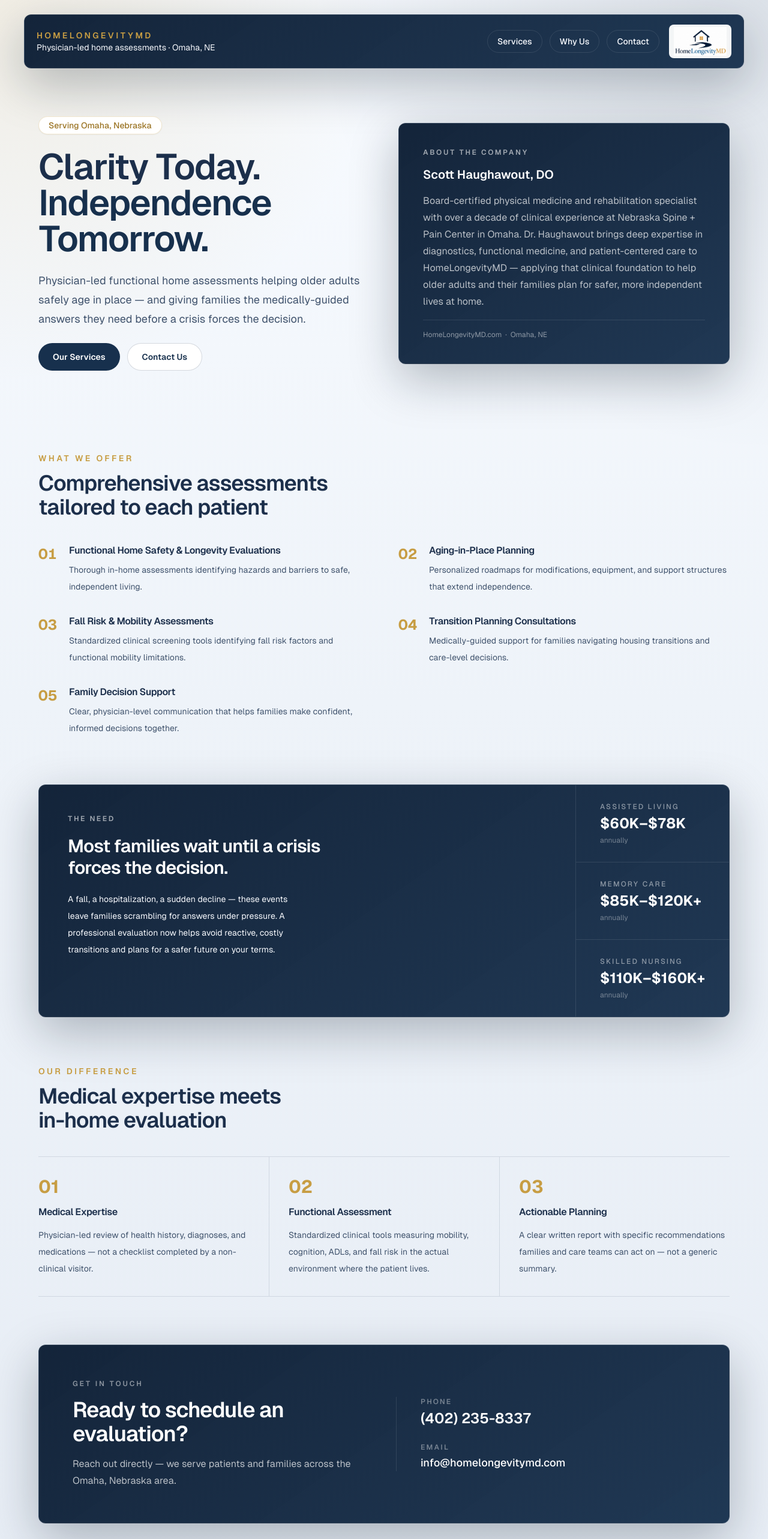
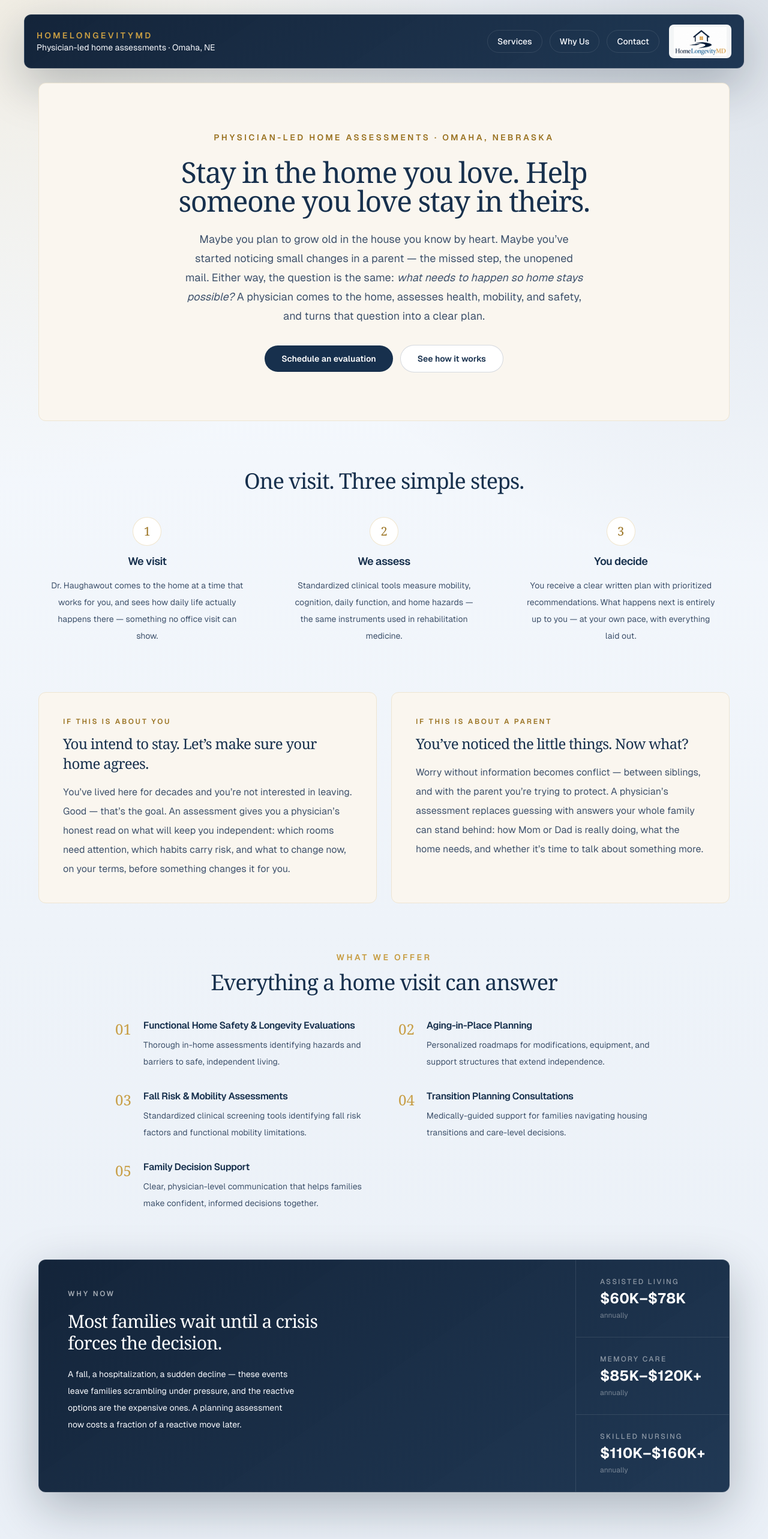
Before and after one commit to Garhaughawout/HomeLongevityMD, a Next.js app: page / in a window 1280 px wide. Shown: the top 2566 px of the page at 60% size. Built offline with nearby package versions, Linux system fonts and the light colour scheme; no server answers.

Commit message:
edit landing page Ui

```diff
--- a/app/globals.css
+++ b/app/globals.css
@@ -111,4 +111,13 @@
 			rgba(23, 48, 77, 0.02)
 		);
 	}
+
+	.font-display-serif {
+		font-family: Georgia, "Times New Roman", Times, serif;
+	}
+
+	.warm-panel {
+		background: #faf6ef;
+		border: 1px solid #eee5d2;
+	}
 }
--- a/features/marketing/landing/components/landing-page.tsx
+++ b/features/marketing/landing/components/landing-page.tsx
@@ -8,83 +8,135 @@
 export function LandingPage() {
 	return (
 		<SiteFrame>
-			{/* ── Hero — full-width text, two-column at lg ── */}
-			<section className="grid gap-12 py-6 lg:grid-cols-2 lg:items-center lg:py-14">
-				<div className="space-y-6">
-					<span className="inline-flex items-center rounded-full border border-[color:var(--accent-soft-border)] bg-white px-4 py-1 text-sm font-medium text-[color:var(--accent-strong)] shadow-sm">
-						Serving Omaha, Nebraska
-					</span>
-					<h1 className="text-5xl font-semibold leading-tight text-balance sm:text-6xl">
-						Clarity Today.{" "}
-						<span className="text-[color:var(--navy)]">
-							Independence Tomorrow.
-						</span>
+			{/* ── Hero — warm, centered, speaks to both audiences ── */}
+			<section className="warm-panel rounded-xl px-6 py-14 text-center sm:px-12 lg:py-20">
+				<p className="text-sm font-semibold uppercase tracking-[0.24em] text-[color:var(--accent-strong)]">
+					Physician-led home assessments · Omaha, Nebraska
+				</p>
+				<h1 className="font-display-serif mx-auto mt-6 max-w-3xl text-balance text-4xl leading-tight text-[color:var(--navy)] sm:text-5xl">
+					Stay in the home you love. Help someone you love stay in
+					theirs.
 				</h1>
-					<p className="text-lg leading-8 text-[color:var(--muted-strong)]">
-						Physician-led functional home assessments helping older
-						adults safely age in place — and giving families the
-						medically-guided answers they need before a crisis
-						forces the decision.
+				<p className="mx-auto mt-6 max-w-2xl text-lg leading-8 text-[color:var(--muted-strong)]">
+					Maybe you plan to grow old in the house you know by heart.
+					Maybe you&rsquo;ve started noticing small changes in a parent
+					— the missed step, the unopened mail. Either way, the
+					question is the same: <em>what needs to happen so home stays
+					possible?</em> A physician comes to the home, assesses
+					health, mobility, and safety, and turns that question into a
+					clear plan.
 				</p>
-					<div className="flex flex-col gap-3 sm:flex-row">
+				<div className="mt-8 flex flex-col items-center justify-center gap-3 sm:flex-row">
 					<Link
-							href="#services"
-							className="inline-flex items-center justify-center rounded-full bg-[color:var(--navy)] px-6 py-3 text-sm font-semibold text-white transition hover:bg-[color:var(--ink)]"
+						href="#contact"
+						className="inline-flex items-center justify-center rounded-full bg-[color:var(--navy)] px-7 py-3 text-sm font-semibold text-white transition hover:bg-[color:var(--ink)]"
 					>
-							Our Services
+						Schedule an evaluation
 					</Link>
 					<Link
-							href="#contact"
-							className="inline-flex items-center justify-center rounded-full border border-[color:var(--navy-soft-border)] bg-white px-6 py-3 text-sm font-semibold text-[color:var(--navy)] transition hover:border-[color:var(--accent)] hover:text-[color:var(--navy-strong)]"
+						href="#how-it-works"
+						className="inline-flex items-center justify-center rounded-full border border-[color:var(--navy-soft-border)] bg-white px-7 py-3 text-sm font-semibold text-[color:var(--navy)] transition hover:border-[color:var(--accent)]"
 					>
-							Contact Us
+						See how it works
 					</Link>
-					</div>
-				</div>
-
-				<div className="navy-panel rounded-xl p-10 space-y-4">
-					<p className="text-xs font-semibold uppercase tracking-[0.22em] text-white/60">
-						About the Company
-					</p>
-					<p className="text-xl font-semibold leading-snug text-white">
-						Scott Haughawout, DO
-					</p>
-					<p className="text-md text-white/70 leading-7">
-						Board-certified physical medicine and rehabilitation
-						specialist with over a decade of clinical experience at
-						Nebraska Spine + Pain Center in Omaha. Dr. Haughawout
-						brings deep expertise in diagnostics, functional
-						medicine, and patient-centered care to HomeLongevityMD —
-						applying that clinical foundation to help older adults
-						and their families plan for safer, more independent
-						lives at home.
-					</p>
-					<div className="border-t border-white/10 pt-4">
-						<p className="text-xs text-white/50">
-							HomeLongevityMD.com &nbsp;&middot;&nbsp; Omaha, NE
-						</p>
-					</div>
 				</div>
 			</section>
 
-			{/* ── Services — numbered list, 2-col ── */}
+			{/* ── Three steps ── */}
+			<section id="how-it-works" className="space-y-10">
+				<h2 className="font-display-serif text-center text-3xl leading-tight text-[color:var(--navy)] sm:text-4xl">
+					One visit. Three simple steps.
+				</h2>
+				<div className="grid gap-8 text-center sm:grid-cols-3">
+					{(
+						[
+							{
+								step: "1",
+								title: "We visit",
+								desc: "Dr. Haughawout comes to the home at a time that works for you, and sees how daily life actually happens there — something no office visit can show.",
+							},
+							{
+								step: "2",
+								title: "We assess",
+								desc: "Standardized clinical tools measure mobility, cognition, daily function, and home hazards — the same instruments used in rehabilitation medicine.",
+							},
+							{
+								step: "3",
+								title: "You decide",
+								desc: "You receive a clear written plan with prioritized recommendations. What happens next is entirely up to you — at your own pace, with everything laid out.",
+							},
+						] as const
+					).map((item) => (
+						<div key={item.step} className="space-y-3">
+							<span className="font-display-serif mx-auto flex h-12 w-12 items-center justify-center rounded-full border border-[color:var(--accent-soft-border)] bg-white text-xl text-[color:var(--accent-strong)]">
+								{item.step}
+							</span>
+							<h3 className="text-lg font-semibold text-[color:var(--navy)]">
+								{item.title}
+							</h3>
+							<p className="mx-auto max-w-xs text-sm leading-7 text-[color:var(--muted-strong)]">
+								{item.desc}
+							</p>
+						</div>
+					))}
+				</div>
+			</section>
+
+			{/* ── Who we help — both audiences, explicitly ── */}
+			<section className="grid gap-6 lg:grid-cols-2">
+				<div className="warm-panel rounded-xl p-8 sm:p-10">
+					<p className="text-xs font-semibold uppercase tracking-[0.22em] text-[color:var(--accent-strong)]">
+						If this is about you
+					</p>
+					<h3 className="font-display-serif mt-3 text-2xl leading-snug text-[color:var(--navy)]">
+						You intend to stay. Let&rsquo;s make sure your home
+						agrees.
+					</h3>
+					<p className="mt-4 text-base leading-8 text-[color:var(--muted-strong)]">
+						You&rsquo;ve lived here for decades and you&rsquo;re not
+						interested in leaving. Good — that&rsquo;s the goal. An
+						assessment gives you a physician&rsquo;s honest read on
+						what will keep you independent: which rooms need
+						attention, which habits carry risk, and what to change
+						now, on your terms, before something changes it for you.
+					</p>
+				</div>
+				<div className="warm-panel rounded-xl p-8 sm:p-10">
+					<p className="text-xs font-semibold uppercase tracking-[0.22em] text-[color:var(--accent-strong)]">
+						If this is about a parent
+					</p>
+					<h3 className="font-display-serif mt-3 text-2xl leading-snug text-[color:var(--navy)]">
+						You&rsquo;ve noticed the little things. Now what?
+					</h3>
+					<p className="mt-4 text-base leading-8 text-[color:var(--muted-strong)]">
+						Worry without information becomes conflict — between
+						siblings, and with the parent you&rsquo;re trying to
+						protect. A physician&rsquo;s assessment replaces guessing
+						with answers your whole family can stand behind: how Mom
+						or Dad is really doing, what the home needs, and whether
+						it&rsquo;s time to talk about something more.
+					</p>
+				</div>
+			</section>
+
+			{/* ── Services ── */}
 			<section id="services" className="space-y-10">
-				<div className="max-w-2xl space-y-3">
+				<div className="mx-auto max-w-2xl space-y-3 text-center">
 					<p className="text-sm font-semibold uppercase tracking-[0.24em] text-[color:var(--accent)]">
-						What We Offer
+						What we offer
 					</p>
-					<h2 className="text-3xl font-semibold leading-tight text-balance sm:text-4xl">
-						Comprehensive assessments tailored to each patient
+					<h2 className="font-display-serif text-3xl leading-tight text-[color:var(--navy)] sm:text-4xl">
+						Everything a home visit can answer
 					</h2>
 				</div>
-				<div className="grid gap-x-12 gap-y-8 md:grid-cols-2">
+				<div className="mx-auto grid max-w-4xl gap-x-12 gap-y-8 md:grid-cols-2">
 					{services.map((service, i) => (
 						<div key={service.title} className="flex gap-5">
-							<span className="mt-0.5 shrink-0 text-2xl font-bold tabular-nums text-[color:var(--accent)]">
+							<span className="font-display-serif mt-0.5 shrink-0 text-2xl tabular-nums text-[color:var(--accent)]">
 								{String(i + 1).padStart(2, "0")}
 							</span>
 							<div>
-								<h3 className="font-semibold">
+								<h3 className="font-semibold text-[color:var(--navy)]">
 									{service.title}
 								</h3>
 								<p className="mt-1.5 text-sm leading-7 text-[color:var(--muted-strong)]">
@@ -96,34 +148,28 @@
 				</div>
 			</section>
 
-			{/* ── The Need — full-width navy panel, split layout ── */}
-			<section
-				id="why-us"
-				className="navy-panel rounded-xl overflow-hidden"
-			>
+			{/* ── The cost of waiting ── */}
+			<section id="why-us" className="navy-panel overflow-hidden rounded-xl">
 				<div className="grid gap-0 lg:grid-cols-[1fr_auto]">
-					<div className="p-8 lg:p-12 space-y-5">
+					<div className="space-y-5 p-8 lg:p-12">
 						<p className="text-xs font-semibold uppercase tracking-[0.22em] text-white/60">
-							The Need
+							Why now
 						</p>
-						<h2 className="text-2xl font-semibold leading-snug text-white sm:text-3xl max-w-md">
+						<h2 className="font-display-serif max-w-md text-2xl leading-snug text-white sm:text-3xl">
 							Most families wait until a crisis forces the
 							decision.
 						</h2>
-						<p className="text-sm leading-7 text-white/72 max-w-sm">
+						<p className="max-w-sm text-sm leading-7 text-white/72">
 							A fall, a hospitalization, a sudden decline — these
-							events leave families scrambling for answers under
-							pressure. A professional evaluation now helps avoid
-							reactive, costly transitions and plans for a safer
-							future on your terms.
+							events leave families scrambling under pressure, and
+							the reactive options are the expensive ones. A
+							planning assessment now costs a fraction of a
+							reactive move later.
 						</p>
 					</div>
-					<div className="flex flex-col divide-y divide-white/10 border-t border-white/10 lg:border-l lg:border-t-0 lg:divide-y lg:divide-white/10">
+					<div className="flex flex-col divide-y divide-white/10 border-t border-white/10 lg:border-l lg:border-t-0">
 						{financialComparison.map((item) => (
-							<div
-								key={item.label}
-								className="px-10 py-7 space-y-1"
-							>
+							<div key={item.label} className="space-y-1 px-10 py-7">
 								<p className="text-xs font-medium uppercase tracking-[0.18em] text-white/50">
 									{item.label}
 								</p>
@@ -139,73 +185,44 @@
 				</div>
 			</section>
 
-			{/* ── Our Difference — open columns, no card borders ── */}
-			<section id="our-difference" className="space-y-10">
-				<div className="space-y-3">
-					<p className="text-sm font-semibold uppercase tracking-[0.24em] text-[color:var(--accent)]">
-						Our Difference
+			{/* ── About the doctor ── */}
+			<section className="warm-panel rounded-xl p-8 sm:p-12">
+				<div className="mx-auto max-w-3xl space-y-5 text-center">
+					<p className="text-xs font-semibold uppercase tracking-[0.22em] text-[color:var(--accent-strong)]">
+						Who you&rsquo;ll be working with
 					</p>
-					<h2 className="text-3xl font-semibold leading-tight text-balance sm:text-4xl max-w-2xl">
-						Medical expertise meets in-home evaluation
+					<h2 className="font-display-serif text-3xl leading-tight text-[color:var(--navy)]">
+						Scott Haughawout, DO
 					</h2>
-				</div>
-				<div className="grid gap-0 divide-y border-t border-b border-[color:var(--border)] divide-[color:var(--border)] md:grid-cols-3 md:divide-x md:divide-y-0">
-					{(
-						[
-							{
-								num: "01",
-								label: "Medical Expertise",
-								desc: "Physician-led review of health history, diagnoses, and medications — not a checklist completed by a non-clinical visitor.",
-							},
-							{
-								num: "02",
-								label: "Functional Assessment",
-								desc: "Standardized clinical tools measuring mobility, cognition, ADLs, and fall risk in the actual environment where the patient lives.",
-							},
-							{
-								num: "03",
-								label: "Actionable Planning",
-								desc: "A clear written report with specific recommendations families and care teams can act on — not a generic summary.",
-							},
-						] as const
-					).map((item) => (
-						<div
-							key={item.label}
-							className="px-0 py-8 md:px-8 md:first:pl-0 md:last:pr-0 space-y-3"
-						>
-							<p className="text-3xl font-bold text-[color:var(--accent)]">
-								{item.num}
+					<p className="text-base leading-8 text-[color:var(--muted-strong)]">
+						Board-certified physical medicine and rehabilitation
+						specialist with over a decade of clinical experience at
+						Nebraska Spine + Pain Center in Omaha. Dr. Haughawout
+						brings deep expertise in diagnostics, functional
+						medicine, and patient-centered care to HomeLongevityMD —
+						applying that clinical foundation to help older adults
+						and their families plan for safer, more independent
+						lives at home.
 					</p>
-							<h3 className="text-base font-semibold">
-								{item.label}
-							</h3>
-							<p className="text-sm leading-7 text-[color:var(--muted-strong)]">
-								{item.desc}
-							</p>
-						</div>
-					))}
 				</div>
 			</section>
 
-			{/* ── Contact — split layout ── */}
-			<section
-				id="contact"
-				className="navy-panel rounded-xl px-8 py-14 lg:px-14"
-			>
-				<div className="grid gap-10 lg:grid-cols-2 lg:items-center">
-					<div className="space-y-4">
+			{/* ── Contact ── */}
+			<section id="contact" className="navy-panel rounded-xl px-8 py-14 text-center lg:px-14">
+				<div className="mx-auto max-w-2xl space-y-6">
 					<p className="text-xs font-semibold uppercase tracking-[0.24em] text-white/50">
-							Get in Touch
+						Get in touch
 					</p>
-						<h2 className="text-3xl font-semibold text-white sm:text-4xl">
-							Ready to schedule an evaluation?
+					<h2 className="font-display-serif text-3xl leading-tight text-white sm:text-4xl">
+						Whenever you&rsquo;re ready, the conversation is easy to
+						start.
 					</h2>
-						<p className="text-base text-white/70 leading-7">
-							Reach out directly — we serve patients and families
-							across the Omaha, Nebraska area.
+					<p className="text-base leading-7 text-white/70">
+						Call or email — for yourself, or for someone you love. We
+						serve patients and families across the Omaha, Nebraska
+						area.
 					</p>
-					</div>
-					<div className="flex flex-col gap-6 lg:pl-10 lg:border-l lg:border-white/10">
+					<div className="flex flex-col items-center justify-center gap-6 pt-2 sm:flex-row sm:gap-14">
 						<div className="space-y-1">
 							<p className="text-xs font-semibold uppercase tracking-[0.18em] text-white/40">
 								Phone
```
Also changed, not shown: .claude/launch.json (added). Lines whose indentation alone changed are shown as unchanged.
